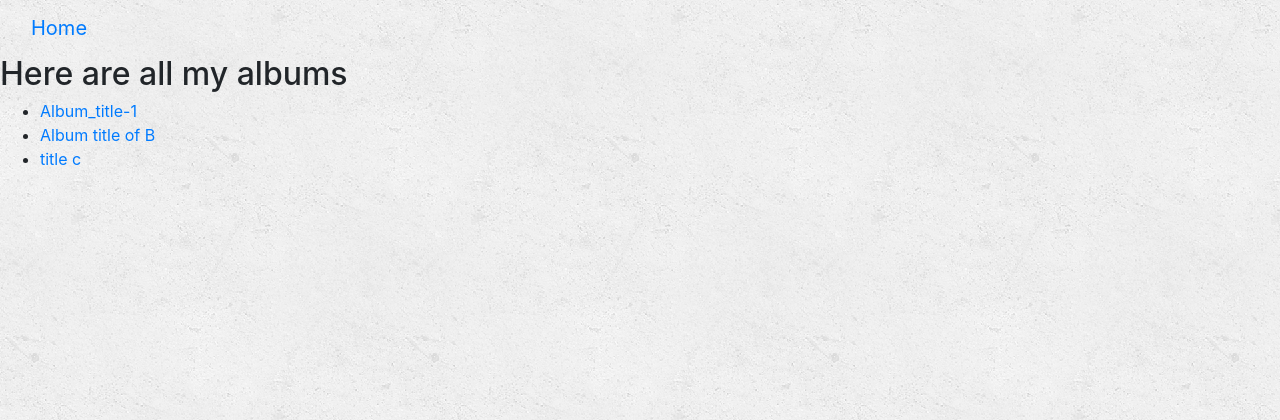
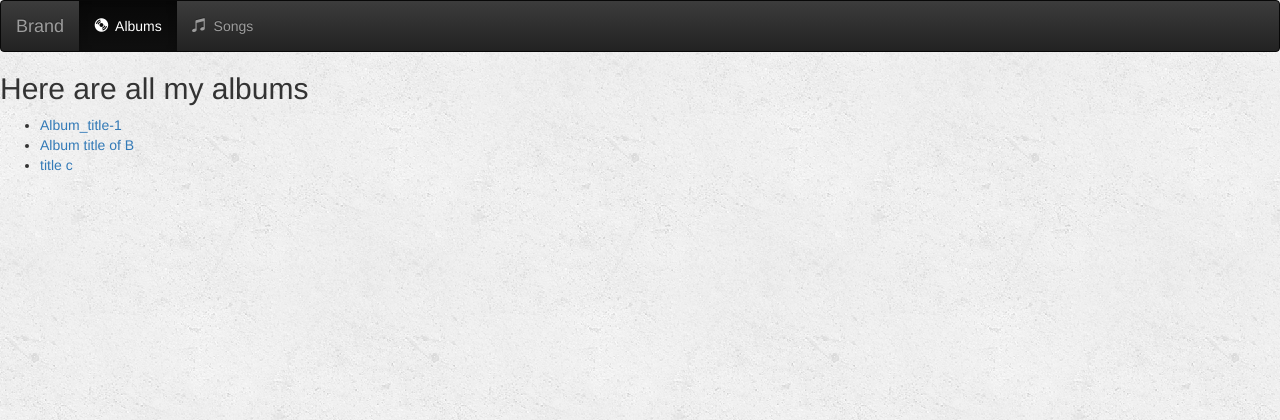
Before and after one commit to ahammedshaneebnk/DjangoSample, a Django app: page /music/ in a window 1280 px wide. Shown: the top 420 px of the page. Run offline with Django 3.2, Linux system fonts and the light colour scheme; data comes from the database, SQL or seed files in the repository; some libraries are stand-ins or nearby versions.

Commit message:
Navigation bar - 1

```diff
--- a/music/templates/music/index.html
+++ b/music/templates/music/index.html
@@ -2,16 +2,44 @@
 {% load static %}
 <link rel="stylesheet" type="text/css" href="{% static 'music/style.css' %}"/>
 {#adding bootstrap#}
-<link rel="stylesheet" href="https://maxcdn.bootstrapcdn.com/bootstrap/4.0.0-beta/css/bootstrap.min.css"
-      integrity="sha384-/Y6pD6FV/Vv2HJnA6t+vslU6fwYXjCFtcEpHbNJ0lyAFsXTsjBbfaDjzALeQsN6M" crossorigin="anonymous"/>
-{#navigation bar#}
-<nav class="navbar navbar-default">
-    {#    container fluid is used to cover entire width#}
+<!-- Latest compiled and minified CSS -->
+<link rel="stylesheet" href="https://maxcdn.bootstrapcdn.com/bootstrap/3.3.7/css/bootstrap.min.css"
+      integrity="sha384-BVYiiSIFeK1dGmJRAkycuHAHRg32OmUcww7on3RYdg4Va+PmSTsz/K68vbdEjh4u" crossorigin="anonymous">
+
+<!-- Optional theme -->
+<link rel="stylesheet" href="https://maxcdn.bootstrapcdn.com/bootstrap/3.3.7/css/bootstrap-theme.min.css"
+      integrity="sha384-rHyoN1iRsVXV4nD0JutlnGaslCJuC7uwjduW9SVrLvRYooPp2bWYgmgJQIXwl/Sp" crossorigin="anonymous">
+
+<nav class="navbar navbar-inverse">
     <div class="container-fluid">
-        <!-- logo -->
+        <!-- header -->
         <div class="navbar-header">
-            <a class="navbar-brand" href="{% url 'music:index' %}">Home</a>
+            <button type="button" class="navbar-toggle" data-toggle="collapse" data-target="#topNavBar">
+                <span class="icon-bar"></span>
+                <span class="icon-bar"></span>
+                <span class="icon-bar"></span>
+            </button>
+            <a class="navbar-brand" href="{% url 'music:index' %}">Brand</a>
         </div>
+        <!-- items -->
+        <div class="collapse navbar-collapse">
+            <ul class="nav navbar-nav">
+
+                <li class="active">
+                    <a href="{% url 'music:index' %}">
+                        <span class="glyphicon glyphicon-cd" aria-hidden="true"></span>&nbsp
+                        Albums</a>
+                </li>
+
+                <li class="">
+                    <a href="#">
+                        <span class="glyphicon glyphicon-music" aria-hidden="true"></span>&nbsp
+                        Songs</a>
+                </li>
+
+            </ul>
+        </div>
+
     </div>
 </nav>
 
@@ -25,3 +53,6 @@
 {% else %}
 <h3>You don't have any albums!</h3>
 {% endif %}
+<script src="https://maxcdn.bootstrapcdn.com/bootstrap/3.3.7/js/bootstrap.min.js"
+        integrity="sha384-Tc5IQib027qvyjSMfHjOMaLkfuWVxZxUPnCJA7l2mCWNIpG9mGCD8wGNIcPD7Txa"
+        crossorigin="anonymous"></script>{#navigation bar#}
```
